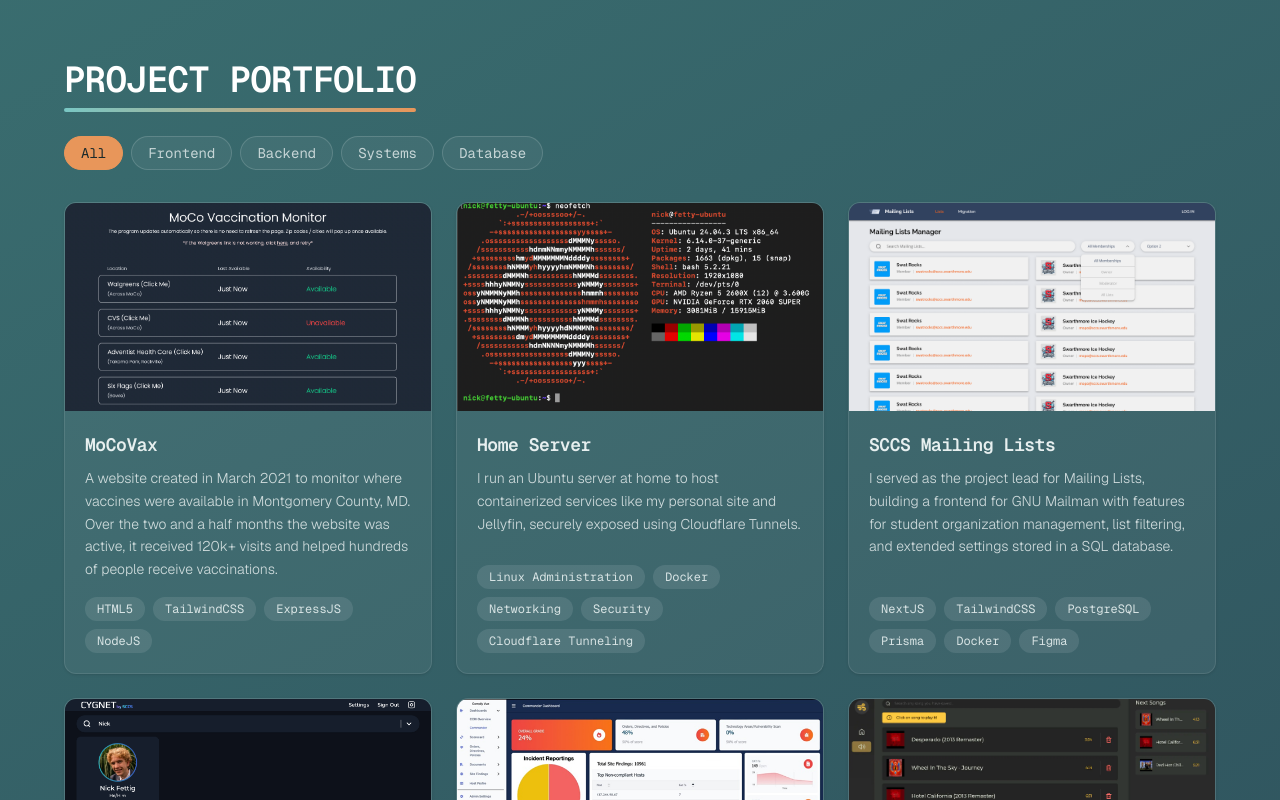
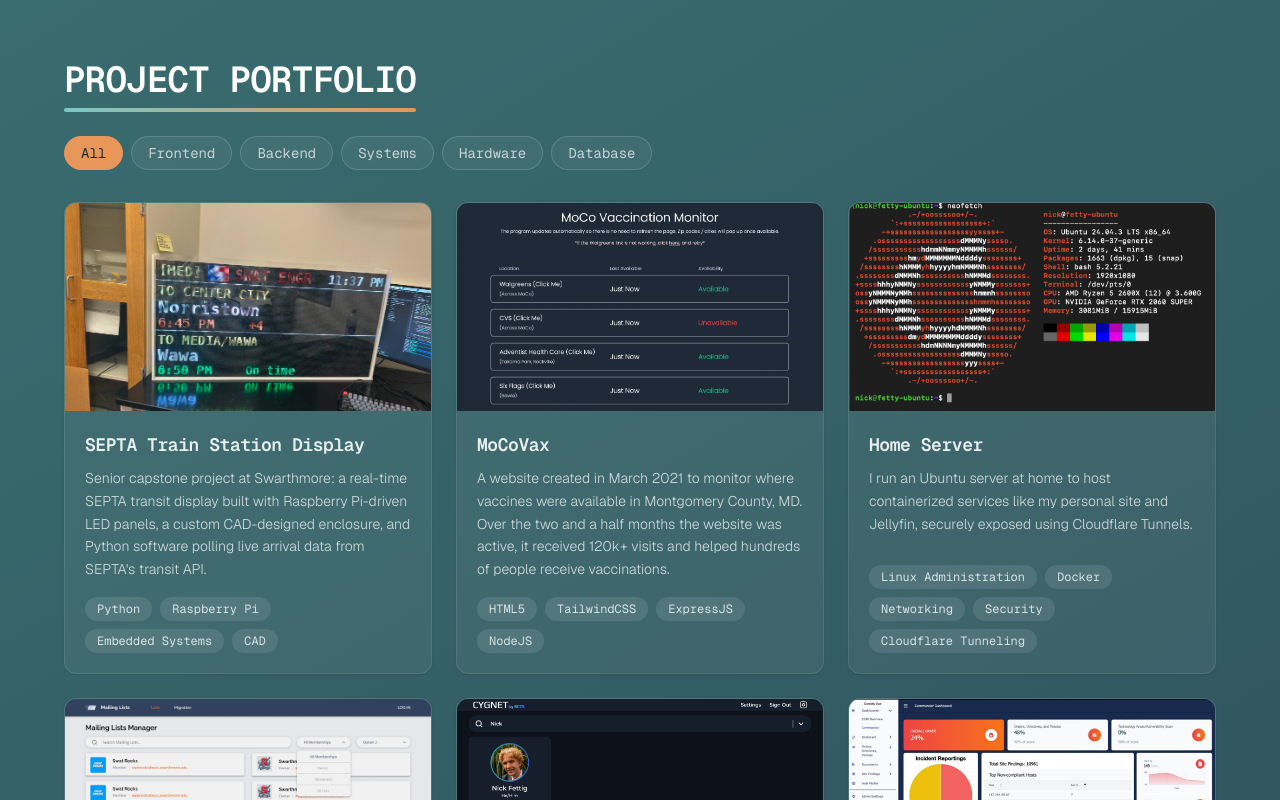
Before and after one commit to nickfettig/site-3.0, a Next.js app: page / in a window 1280 px wide. Shown: the part 820-1620 px from the top of the page. Built offline with nearby package versions, Linux system fonts and the light colour scheme.

Commit message:
septa project

```diff
--- a/src/data/portfolio.ts
+++ b/src/data/portfolio.ts
@@ -7,6 +7,14 @@
 };
 
 export const projects: ProjectType[] = [
+  {
+    title: "SEPTA Train Station Display",
+    link: "https://blog.fettig.dev/building-a-train-station-display/",
+    bg_image_src: "/portfolio_bg/septa.png",
+    skills: ["Python", "Raspberry Pi", "Embedded Systems", "CAD"],
+    description:
+      "Senior capstone project at Swarthmore: a real-time SEPTA transit display built with Raspberry Pi-driven LED panels, a custom CAD-designed enclosure, and Python software polling live arrival data from SEPTA's transit API.",
+  },
   {
     title: "MoCoVax",
     link: "https://www.youtube.com/watch?v=0RwvzJ4OUs8",
@@ -86,7 +94,8 @@
   },
 ];
 
-export type Category = "Frontend" | "Backend" | "Systems" | "Database";
+export type Category =
+  "Frontend" | "Backend" | "Systems" | "Hardware" | "Database";
 
 // Order of the portfolio filter buttons.
 export const categoryOrder = [
@@ -94,6 +103,7 @@
   "Frontend",
   "Backend",
   "Systems",
+  "Hardware",
   "Database",
 ] as const;
 
@@ -119,6 +129,9 @@
   "Cloudflare Tunneling": "Systems",
   Kubernetes: "Systems",
   Skaffold: "Systems",
+  "Raspberry Pi": "Hardware",
+  "Embedded Systems": "Hardware",
+  CAD: "Hardware",
   PostgreSQL: "Database",
   MariaDB: "Database",
   Prisma: "Database",
```
Also changed, not shown: public/portfolio_bg/septa.png (added).
